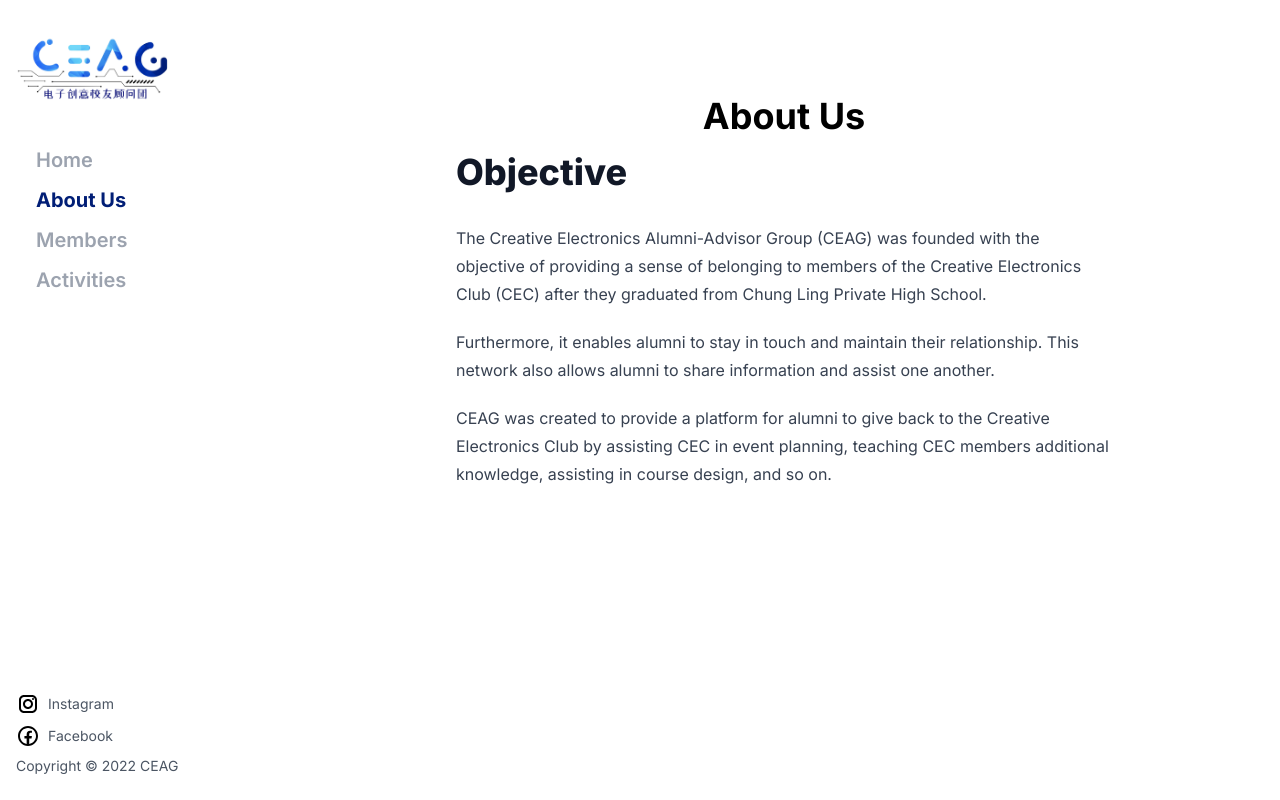
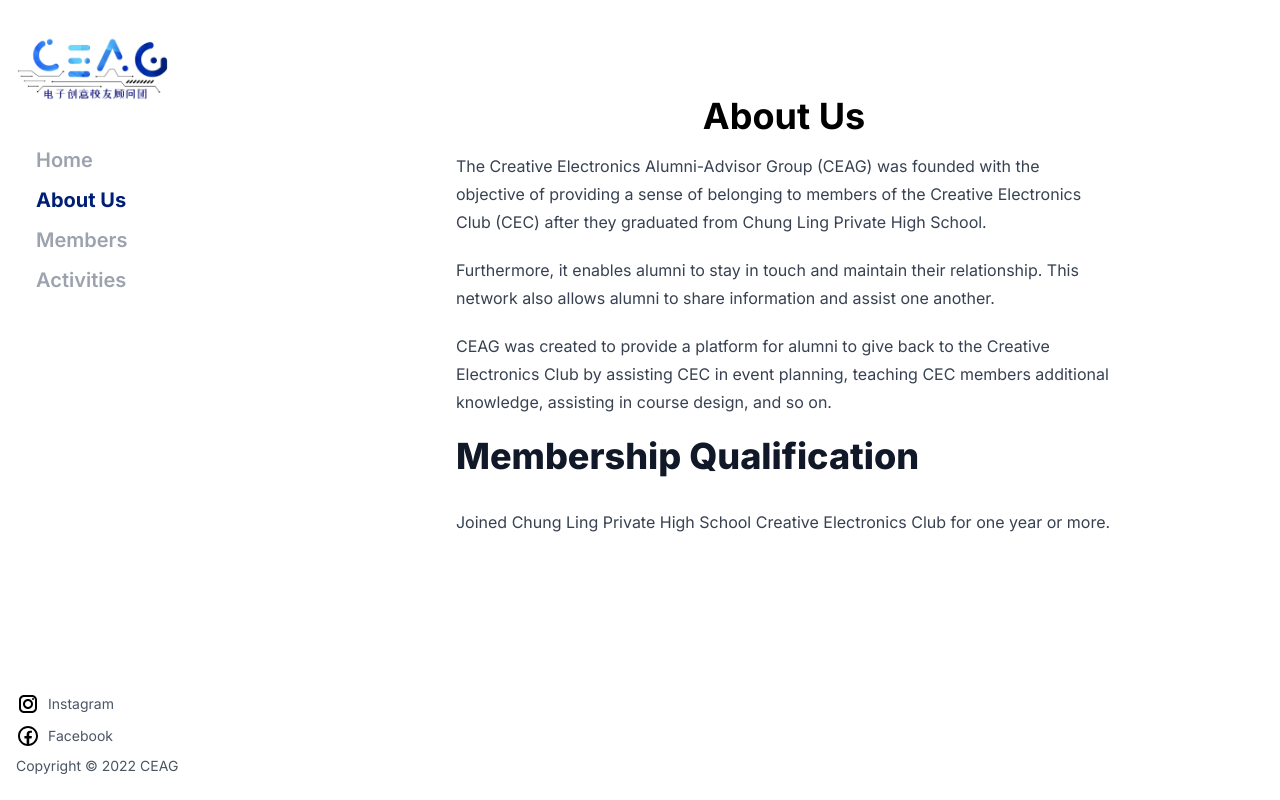
Before and after one commit to ceagGH/ceagGH.github.io, a Next.js app: page /aboutus in a window 1280 px wide. Built offline with nearby package versions, Linux system fonts and the light colour scheme.

Commit message:
Update aboutus.mdx

```diff
--- a/pages/aboutus.mdx
+++ b/pages/aboutus.mdx
@@ -1,15 +1,13 @@
 import Layout from "../components/Layout";
-
-
-
-
-# Objective
 
 The Creative Electronics Alumni-Advisor Group (CEAG) was founded with the objective of providing a sense of belonging to members of the Creative Electronics Club (CEC) after they graduated from Chung Ling Private High School.
 
 Furthermore, it enables alumni to stay in touch and maintain their relationship. This network also allows alumni to share information and assist one another.
 
 CEAG was created to provide a platform for alumni to give back to the Creative Electronics Club by assisting CEC in event planning, teaching CEC members additional knowledge, assisting in course design, and so on.
+
+# Membership Qualification
+Joined Chung Ling Private High School Creative Electronics Club for one year or more.
 
 export default ({children}) => (
     <Layout title="About Us">
```
